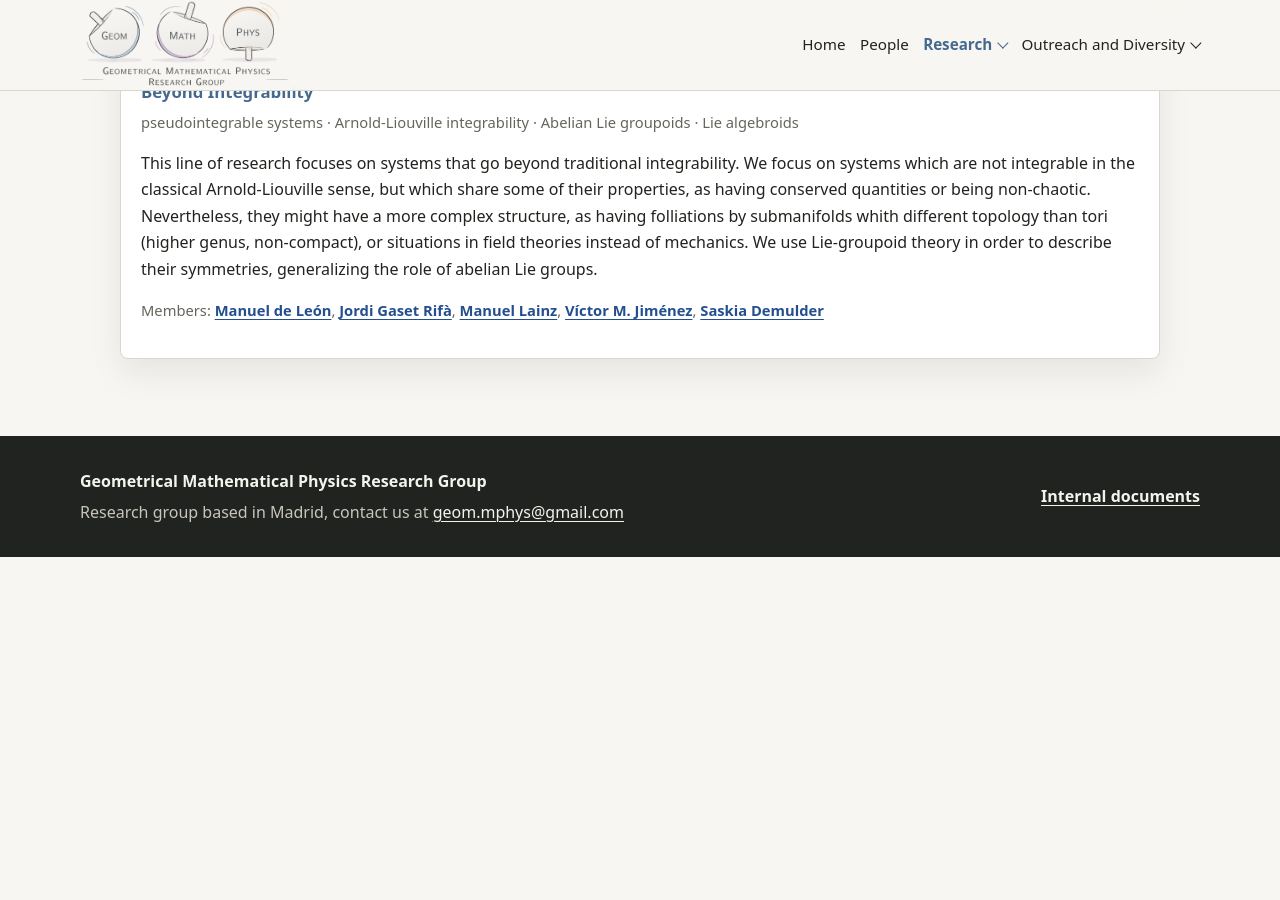
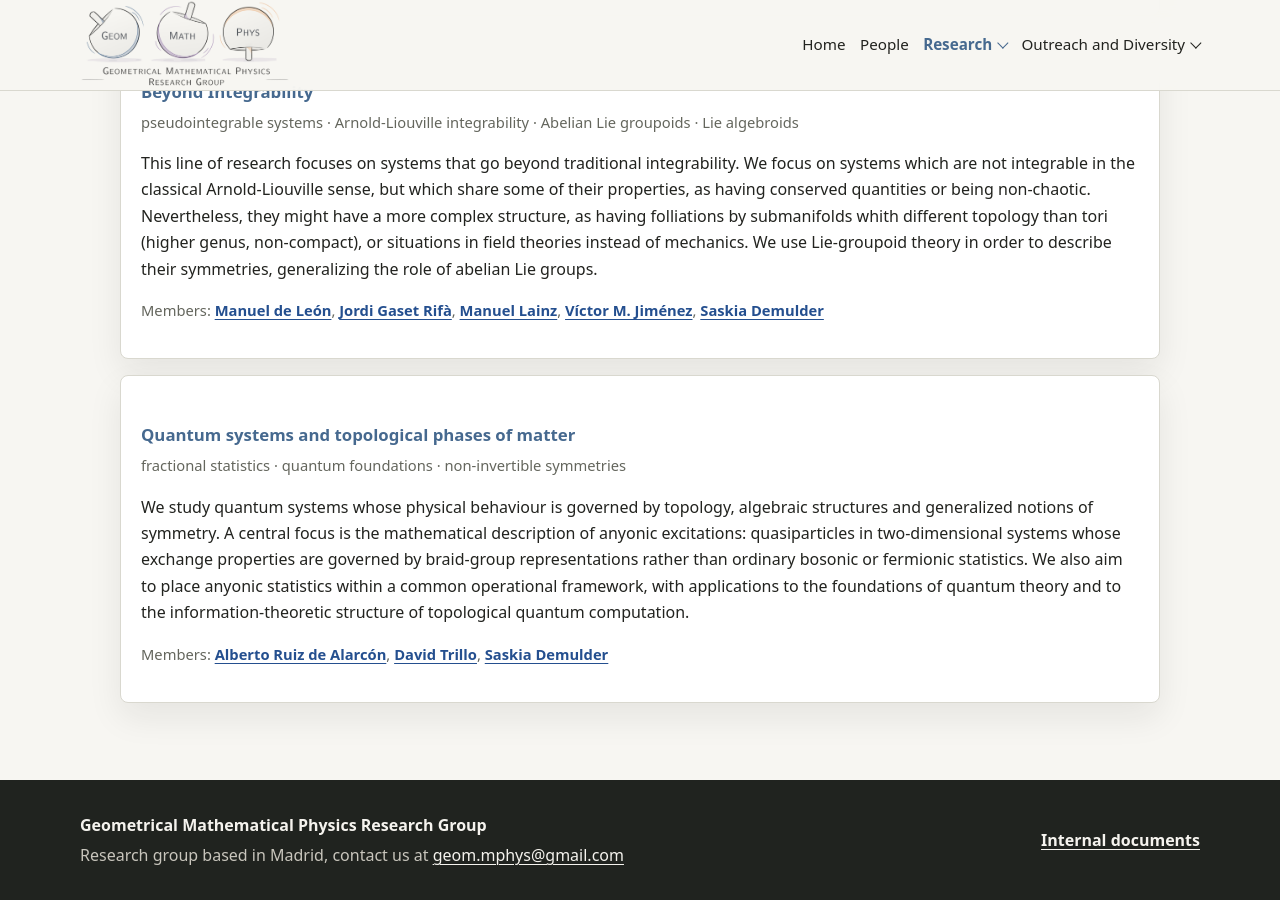
Before and after one commit to GeomMPhys/geommphys.github.io, a Jekyll site: the page built from research-lines.md, in a window 1280 px wide and 900 px high, scrolled down 776 px. Built offline with Jekyll 4.4.1, drawn with Linux system fonts in a browser that asks for light colours; before the commit the page ends 1333 px from its top, so only the background shows below that.

Commit message:
quantum systems research line

```diff
--- a/_data/research_lines.yml
+++ b/_data/research_lines.yml
@@ -46,3 +46,16 @@ lines:
       - manuel-lainz
       - victor-jimenez
       - saskia-demulder
+
+
+  - id: quantum-systems
+    name: "Quantum systems and topological phases of matter"
+    keywords:
+      - fractional statistics
+      - quantum foundations
+      - non-invertible symmetries
+    description: "We study quantum systems whose physical behaviour is governed by topology, algebraic structures and generalized notions of symmetry. A central focus is the mathematical description of anyonic excitations: quasiparticles in two-dimensional systems whose exchange properties are governed by braid-group representations rather than ordinary bosonic or fermionic statistics. We also aim to place anyonic statistics within a common operational framework, with applications to the foundations of quantum theory and to the information-theoretic structure of topological quantum computation."
+    people:
+      - alberto-ruiz-de-alarcon
+      - david-trillo
+      - saskia-demulder
```
